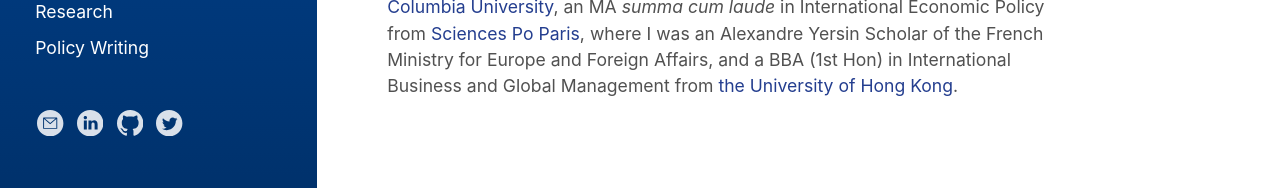
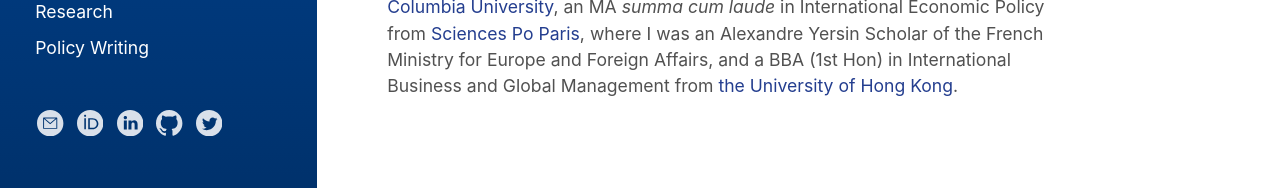
Before and after one commit to ztchan/my-website, a Jekyll site: the page built from index.html, in a window 1280 px wide and 1223 px high. Shown: the part 1035-1223 px from the top of the window. Built offline with Jekyll 4.4.1, drawn with Linux system fonts in a browser that asks for light colours; the list of posts is cut into pages by our own code.

Commit message:
Add ORCID

```diff
--- a/_includes/custom-icon-links.html
+++ b/_includes/custom-icon-links.html
@@ -3,6 +3,12 @@
     class="icon" title="Email" aria-label="Email"
     href="mailto:{{ site.email }}">
   {% include svg/email.svg %}
+</a>
+
+<a id="orcid-link"
+    class="icon" title="ORCID" aria-label="ORCID"
+    href="https://orcid.org/{{ site.orcid }}">
+  {% include svg/orcid.svg %}
 </a>
 
 <a id="linkedin-link"
```
Also changed, not shown: _includes/svg/orcid.svg (added).
